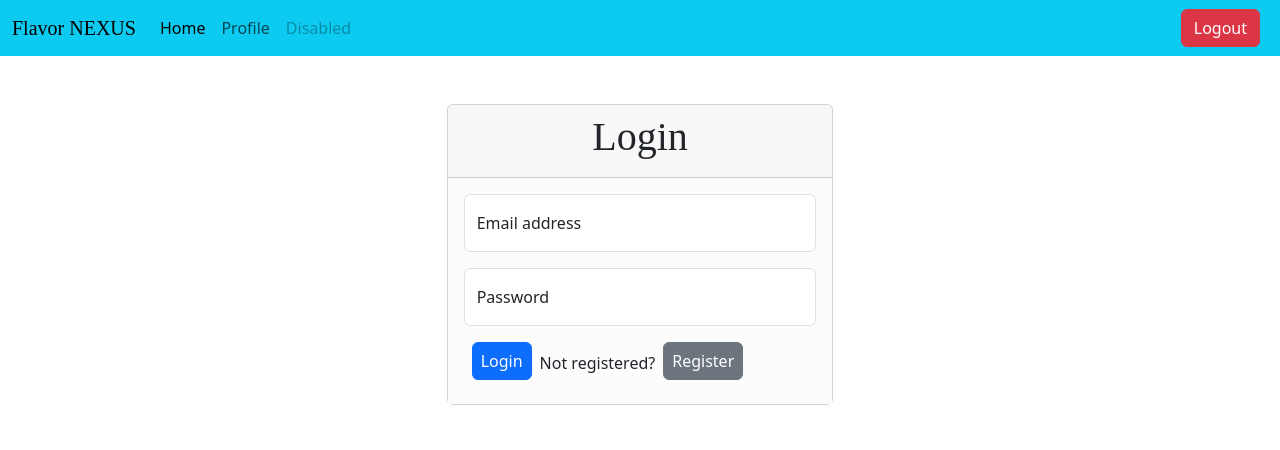
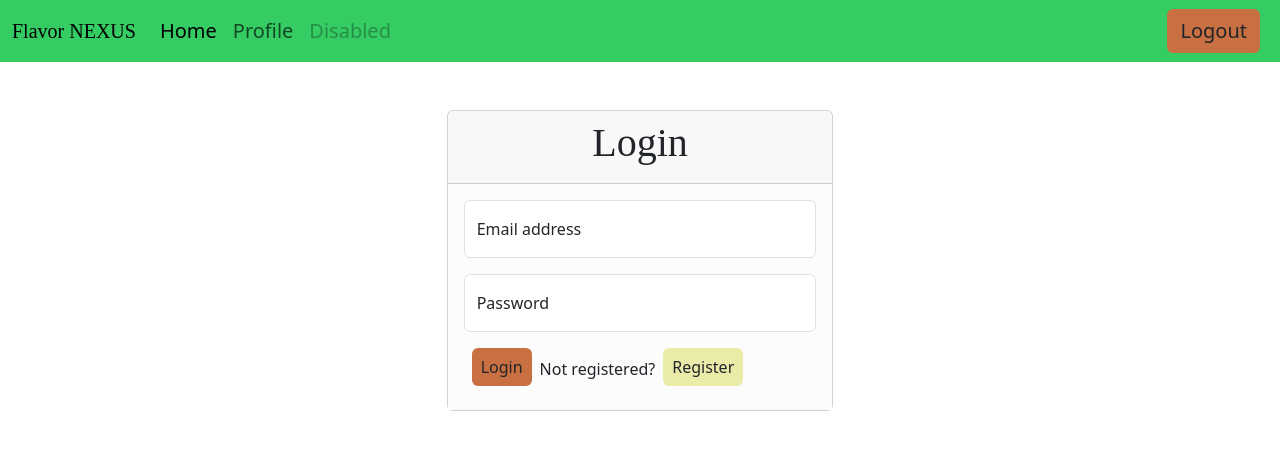
Before and after one commit to gvozden98/flavor-nexus, a React (Vite) app in the folder react/: page /login in a window 1280 px wide. Shown: the top 450 px of the page. Built offline with nearby package versions, Linux system fonts and the light colour scheme; no server answers; a web font is replaced by a local one.

Commit message:
changed the styling

```diff
--- a/react/src/components/navbar.jsx
+++ b/react/src/components/navbar.jsx
@@ -8,7 +8,7 @@ const Brand = styled.span`
 
 function Navbar(props) {
     return (
-        <nav className="navbar navbar-expand-xl navbar-light bg-info">
+        <nav className="navbar navbar-expand-xl color-primary">
             <div className="container-fluid">
                 <Link to="/" style={{ textDecoration: "none" }}>
                     <Brand className="navbar-brand">Flavor NEXUS</Brand>
@@ -29,7 +29,7 @@ function Navbar(props) {
                     <ul className="navbar-nav me-auto mb-2 mb-xl-0">
                         <li className="nav-item">
                             <Link
-                                className="nav-link active"
+                                className="nav-link active fs-5 text"
                                 aria-current="page"
                                 to="/home"
                             >
@@ -37,13 +37,13 @@ function Navbar(props) {
                             </Link>
                         </li>
                         <li className="nav-item">
-                            <Link className="nav-link" to="/profile">
+                            <Link className="nav-link fs-5 text" to="/profile">
                                 Profile
                             </Link>
                         </li>
-                        <li className="nav-item">
+                        <li className="nav-item fs-5 text">
                             <a
-                                className="nav-link disabled"
+                                className="nav-link disabled fs-5 text"
                                 href="#"
                                 tabIndex="-1"
                                 aria-disabled="true"
@@ -52,10 +52,12 @@ function Navbar(props) {
                             </a>
                         </li>
                     </ul>
-                    <span className="navbar-text fs-5 text">
+                    <span className="navbar-text fs-5 text ">
                         {props.user ? props.user.email : ""}
                     </span>
-                    <button className="btn btn-danger mx-2">Logout</button>
+                    <button className="btn mx-2 color-accent accent-button fs-5 text">
+                        Logout
+                    </button>
                 </div>
             </div>
         </nav>
--- a/react/src/index.css
+++ b/react/src/index.css
@@ -0,0 +1,19 @@
+/* colors */
+.color-primary {
+  background-color: #36cc64;
+}
+
+.color-secondary {
+    background-color: #eaeaa9;
+}
+
+.color-accent{
+    background-color: #c87041;
+}
+
+.accent-button:hover{
+    background-color: #eaeaa9;
+}
+.secondary-button:hover{
+    background-color: #c87041;
+}
--- a/react/src/routes/login.jsx
+++ b/react/src/routes/login.jsx
@@ -44,16 +44,16 @@ export default function login() {
                                         Password
                                     </label>
                                 </div>
-                                <a
+                                <button
                                     href="#"
-                                    className="btn btn-primary mx-2 px-2 mb-2"
+                                    className="btn accent-button color-accent mx-2 px-2 mb-2"
                                 >
                                     Login
-                                </a>
+                                </button>
                                 <span>Not registered?</span>
                                 <Link
                                     to="/signup"
-                                    className="btn btn-secondary mx-2 px-2 mb-2"
+                                    className="btn color-secondary secondary-button mx-2 px-2 mb-2"
                                 >
                                     Register
                                 </Link>
--- a/react/src/routes/signup.jsx
+++ b/react/src/routes/signup.jsx
@@ -58,8 +58,8 @@ export default function Signup() {
                                         className="alert alert-danger"
                                         role="alert"
                                     >
-                                        {Object.keys(errors).map(key => (
-                                                <p key={key}>{errors[key][0]}</p>
+                                        {Object.keys(errors).map((key) => (
+                                            <p key={key}>{errors[key][0]}</p>
                                         ))}
                                     </div>
                                 </div>
@@ -113,14 +113,14 @@ export default function Signup() {
                                 </div>
                                 <button
                                     type="submit"
-                                    className="btn btn-primary mx-2 px-2 mb-2"
+                                    className="btn color-accent accent-button mx-2 px-2 mb-2"
                                 >
                                     Register
                                 </button>
                                 <span>Already have an account?</span>
                                 <Link
                                     to="/login"
-                                    className="btn btn-secondary mx-2 px-2 mb-2"
+                                    className="btn color-secondary secondary-button mx-2 px-2 mb-2"
                                 >
                                     Login
                                 </Link>
```
Also changed, not shown: 1 other file (tests, documents, lock files or other folders).
